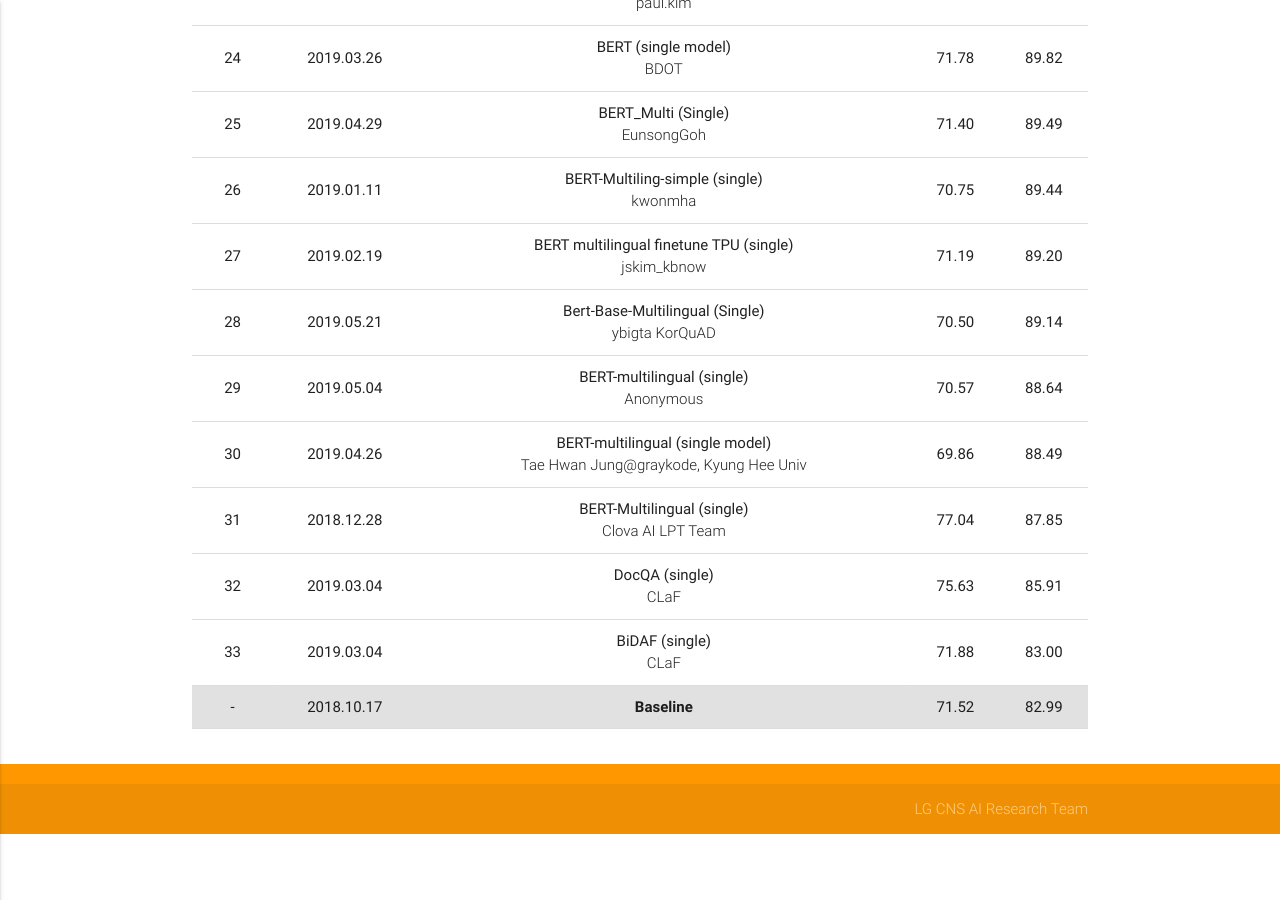
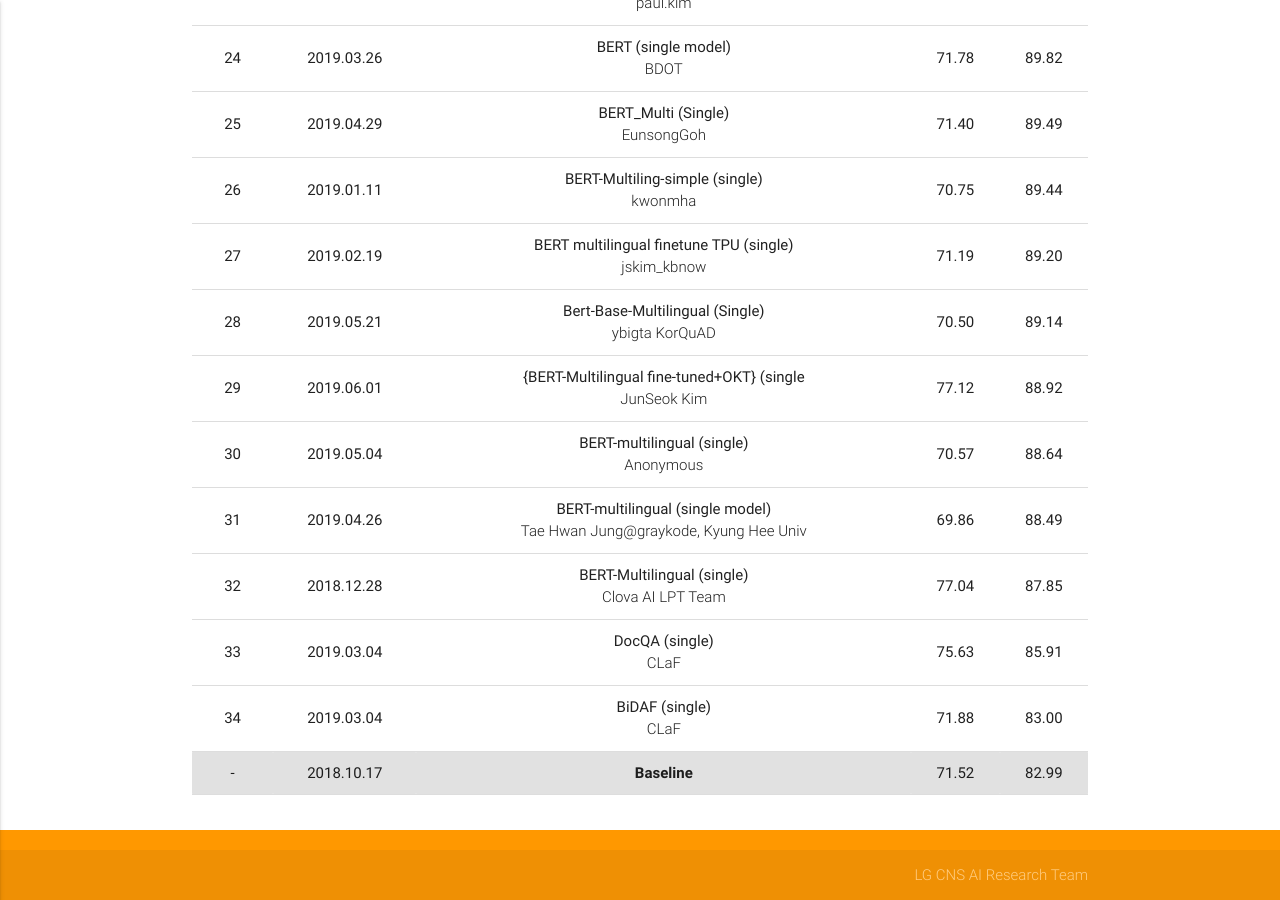
Before and after one commit to korquad/korquad.github.io, a Jekyll site: the page built from index.md, in a window 1280 px wide and 900 px high, scrolled down 3251 px. Built offline with Jekyll 4.4.1, drawn with Linux system fonts in a browser that asks for light colours; before the commit the page ends 4085 px from its top, so only the background shows below that.

Commit message:
Update home.html

```diff
--- a/_layouts/home.html
+++ b/_layouts/home.html
@@ -430,6 +430,15 @@ style="width:300px">Submission Tutorial</a>
                     </tr>
                     <tr>
                       <td>29</td>
+                      <td>2019.06.01</td>
+                      <td>{BERT-Multilingual fine-tuned+OKT} (single
+                        <p class="light">JunSeok Kim</p>
+                      </td>
+                      <td>77.12</td>
+                      <td>88.92</td>
+                    </tr>
+                    <tr>
+                      <td>30</td>
                       <td>2019.05.04</td>
                       <td>BERT-multilingual (single)
                         <p class="light">Anonymous</p>
@@ -464,7 +473,7 @@ style="width:300px">Submission Tutorial</a>
                       <td>85.91</td>
                     </tr>
                     <tr>
-                      <td>33</td>
+                      <td>34</td>
                       <td>2019.03.04</td>
                       <td>BiDAF (single)
                         <p class="light">CLaF</p>
```
Also changed, not shown: other parts of _layouts/home.html (+3 -3 lines).
